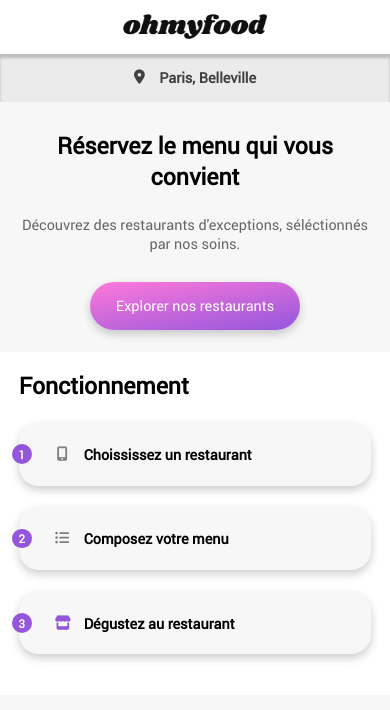
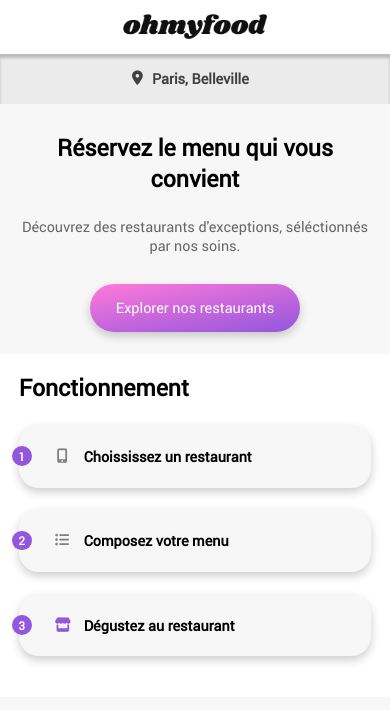
Before and after one commit to LowesP/MelaniePostel_3_03082021, a website: page index.html in a window 390 px wide. Shown: the top 710 px of the page. Drawn offline with Linux system fonts and the light colour scheme.

Commit message:
Ajout version final

```diff
--- a/index.html
+++ b/index.html
@@ -25,7 +25,7 @@
 
       <div class="header__location">
         <i class="fas fa-map-marker-alt"></i>
-        <p>Paris, Belleville</p>
+        <input type="text" id="location" name="ville" value="Paris, Belleville">
       </div>
 
       <div class="header__description">
@@ -137,7 +137,7 @@
     </main>
 
     <footer>
-      <h1>ohmyfood</h1>
+      <h4>ohmyfood</h4>
       <nav class="footer__nav">
         <ul class="footer__nav--list">
           <li><a href="#"><i class="fas fa-utensils"></i>Proposer un restaurant</a></li>
--- a/sass/layout/_footer.scss
+++ b/sass/layout/_footer.scss
@@ -3,10 +3,10 @@
 footer {
   background-color: darken($background,80);
 
-  h1 {
+  h4 {
     font-family: "shrikhandregular";
     color: $background;
-    font-size: 0.4em;
+    font-size: 1.5em;
     padding: 1.2em 0 0.2em 1.2em;
   }
 
--- a/sass/layout/_footer_desktop.scss
+++ b/sass/layout/_footer_desktop.scss
@@ -1,7 +1,7 @@
 footer {
   background-color: darken($background,80);
 
-  h1 {
+  h4 {
     font-family: "shrikhandregular";
     color: $background;
     font-size: 1.5em;
--- a/sass/layout/_header.scss
+++ b/sass/layout/_header.scss
@@ -28,10 +28,18 @@ header {
      color: darken($background,75);
      font-size: 1em;
 
-         i {
-           margin-right: 1em;
-           }
-     }
+      input {
+        border: none;
+        background-color: darken($background,8);
+        font-family: 'robotoregular';
+        font-weight: bold;
+        font-size: 1em;
+        color: darken($background,75);
+        text-align: center;
+        width: 8em;
+        margin: 0;
+      }
+    }
 
    .header__description {
      background-color: darken($background,3);
--- a/sass/layout/_header_desktop.scss
+++ b/sass/layout/_header_desktop.scss
@@ -26,10 +26,18 @@ header {
      color: darken($background,75);
      font-size: 1em;
 
-         i {
-           margin-right: 1em;
-           }
-     }
+     input {
+      border: none;
+      background-color: darken($background,8);
+      font-family: 'robotoregular';
+      font-weight: bold;
+      font-size: 1em;
+      color: darken($background,75);
+      text-align: center;
+      width: 8em;
+      margin: 0;
+      }
+    }
 
    .header__description {
      width: 100%;
--- a/sass/layout/_main.scss
+++ b/sass/layout/_main.scss
@@ -257,9 +257,11 @@ main {
         justify-content: space-between;
         font-size: 0.9em;
         margin: 0.8em;
-        overflow: hidden;
-        text-overflow: ellipsis;
-        white-space: nowrap;
+       p , h2{
+          overflow: hidden;
+          text-overflow: ellipsis;
+          white-space: nowrap;
+       }
 
         h2 {
           font-weight: bold;
```
Also changed, not shown: menu_a_la_francaise.html (+1 -1 lines), menu_la_note_enchantee.html (+2 -2 lines), menu_la_palette_du_gout.html (+2 -2 lines), menu_le_delice_des_sens.html (+1 -1 lines), css/style.css.
